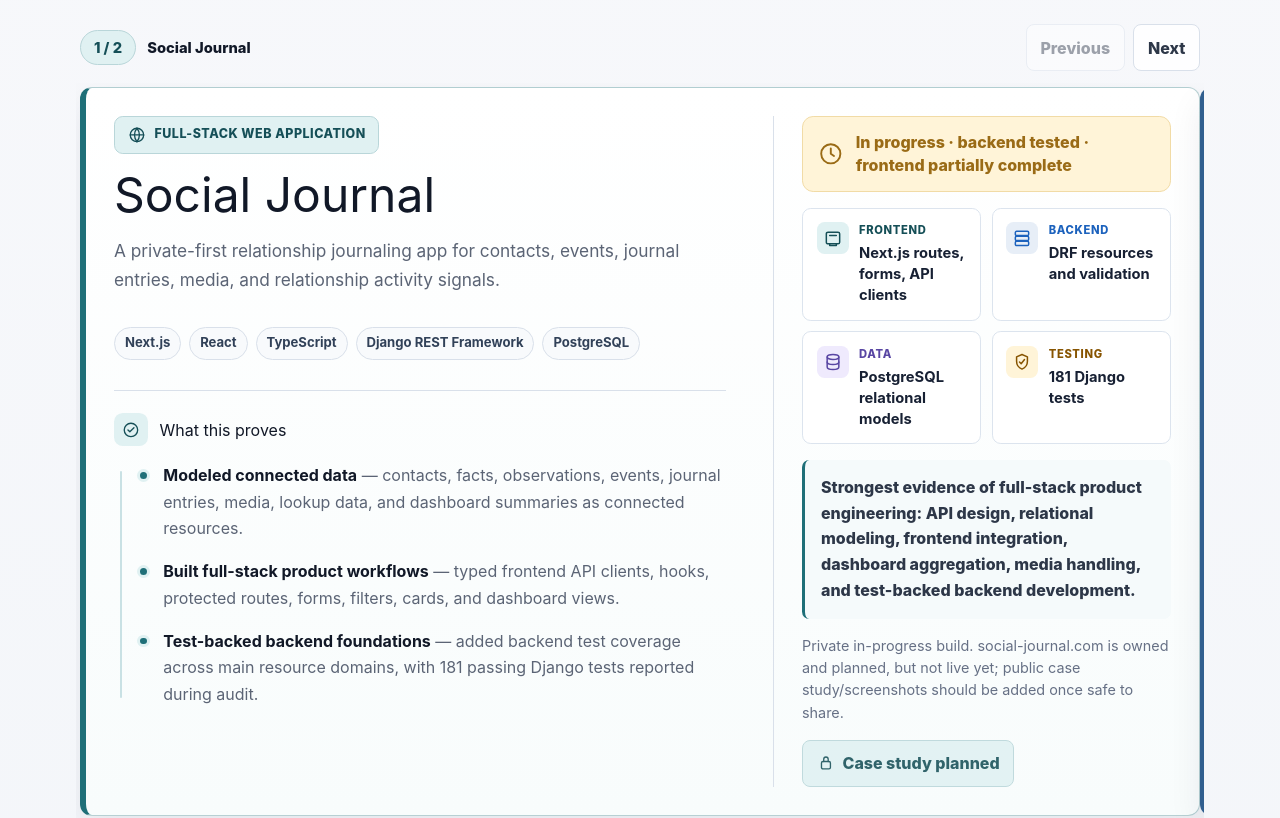
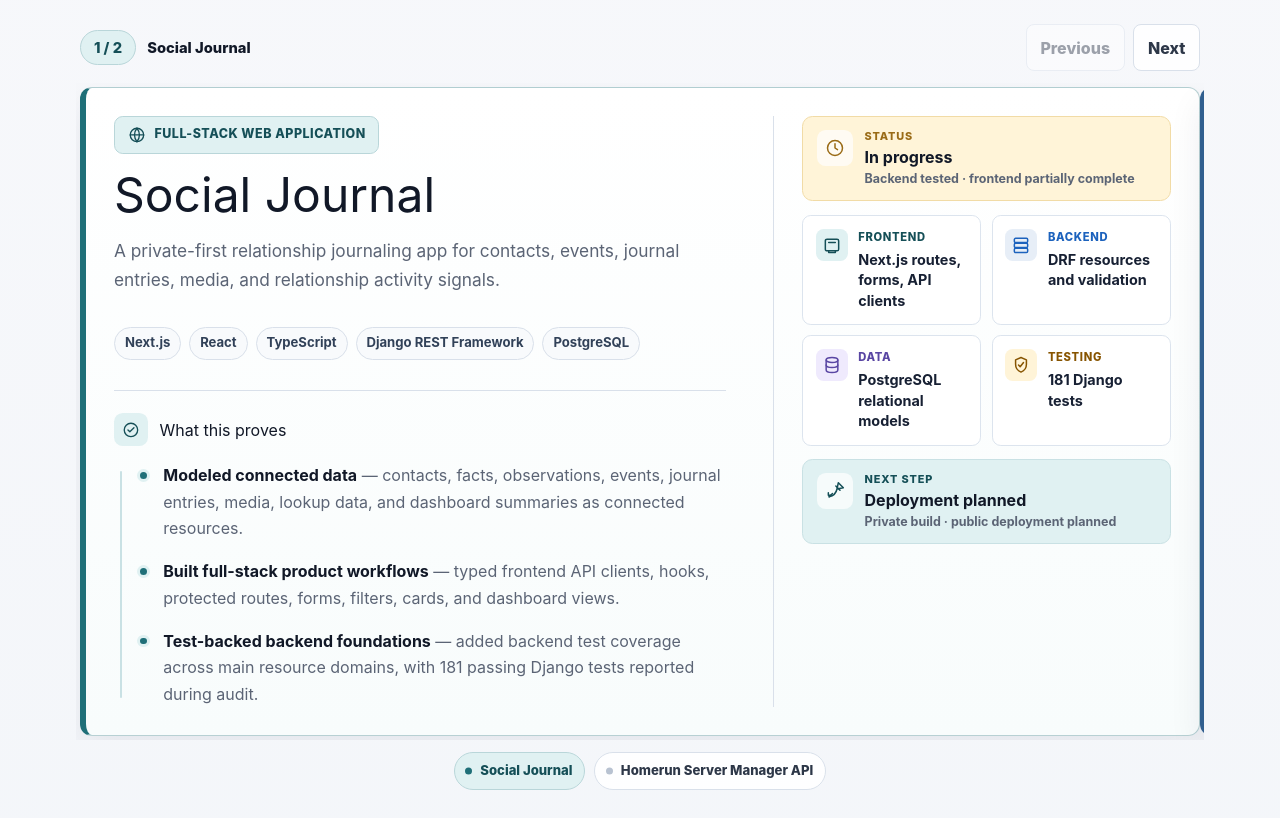
Before and after one commit to gagefulwood/portfolio-website, a Next.js app in the folder gagefulwood.com/: page / in a window 1280 px wide. Shown: the part 2020-2838 px from the top of the page. Built offline with nearby package versions, Linux system fonts and the light colour scheme.

Commit message:
magnetism patch - still bugged

```diff
--- a/gagefulwood.com/src/app/components/navbar.tsx
+++ b/gagefulwood.com/src/app/components/navbar.tsx
@@ -1,6 +1,36 @@
+"use client";
+
 import Link from "next/link";
+import { MouseEvent } from "react";
+import { usePathname } from "next/navigation";
+
+const sectionLinks = [
+  { href: "/#focus", id: "focus", label: "Focus" },
+  { href: "/#projects", id: "projects", label: "Projects" },
+  { href: "/#skills", id: "skills", label: "Skills" },
+  { href: "/#contact", id: "contact", label: "Contact" },
+];
 
 export default function Navbar() {
+  const pathname = usePathname();
+
+  const handleSectionClick = (
+    event: MouseEvent<HTMLAnchorElement>,
+    sectionId: string,
+  ) => {
+    if (pathname !== "/") return;
+
+    const target = document.getElementById(sectionId);
+    if (!target) return;
+
+    event.preventDefault();
+    window.dispatchEvent(
+      new CustomEvent("portfolio:navigate-section", {
+        detail: { sectionId },
+      }),
+    );
+  };
+
   return (
     <nav className="site-nav" aria-label="Primary navigation">
       <div className="nav-inner">
@@ -8,10 +38,15 @@
           Gage Fulwood
         </Link>
         <div className="nav-links">
-          <Link href="/#focus">Focus</Link>
-          <Link href="/#projects">Projects</Link>
-          <Link href="/#skills">Skills</Link>
-          <Link href="/#contact">Contact</Link>
+          {sectionLinks.map((link) => (
+            <Link
+              key={link.id}
+              href={link.href}
+              onClick={(event) => handleSectionClick(event, link.id)}
+            >
+              {link.label}
+            </Link>
+          ))}
         </div>
       </div>
     </nav>
--- a/gagefulwood.com/src/app/components/project-card.tsx
+++ b/gagefulwood.com/src/app/components/project-card.tsx
@@ -6,7 +6,7 @@
   featured?: boolean;
 };
 
-function SmallIcon({ type }: { type: "category" | "proof" | "status" | "lock" }) {
+function SmallIcon({ type }: { type: "category" | "proof" | "status" | "next" }) {
   if (type === "category") {
     return (
       <svg viewBox="0 0 24 24" aria-hidden="true">
@@ -36,10 +36,21 @@
     );
   }
 
+  if (type === "next") {
+    return (
+      <svg viewBox="0 0 24 24" aria-hidden="true">
+        <path d="M5 19c4.8-1 8.4-4.6 9.4-9.4L16 2l3 3 3 3-7.6 1.6" />
+        <path d="M9 15 5 19" />
+        <path d="M7 17H4v-3" />
+        <path d="M13 6 18 11" />
+      </svg>
+    );
+  }
+
   return (
     <svg viewBox="0 0 24 24" aria-hidden="true">
-      <rect x="6" y="10" width="12" height="10" rx="2" />
-      <path d="M9 10V7a3 3 0 0 1 6 0v3" />
+      <circle cx="12" cy="12" r="9" />
+      <path d="m8 12 2.5 2.5L16 9" />
     </svg>
   );
 }
@@ -122,10 +133,16 @@
         </div>
       </div>
 
-      <aside className="project-case-study__aside">
+      <aside className="project-side-panel">
         <div className="project-status">
-          <SmallIcon type="status" />
-          <span>{project.status}</span>
+          <span className="project-panel-card__icon" aria-hidden="true">
+            <SmallIcon type="status" />
+          </span>
+          <div>
+            <span>{project.status.label}</span>
+            <strong>{project.status.value}</strong>
+            <p>{project.status.detail}</p>
+          </div>
         </div>
 
         <div className="project-evidence-grid">
@@ -145,23 +162,16 @@
           ))}
         </div>
 
-        <p className="takeaway">{project.takeaway}</p>
-        <p className="project-note">{project.note}</p>
-
-        {project.links.length > 0 ? (
-          <div className="link-row">
-            {project.links.map((link) => (
-              <a key={link.href} href={link.href} target="_blank" rel="noreferrer">
-                {link.label}
-              </a>
-            ))}
+        <div className="project-next-step">
+          <span className="project-panel-card__icon" aria-hidden="true">
+            <SmallIcon type="next" />
+          </span>
+          <div>
+            <span>{project.nextStep.label}</span>
+            <strong>{project.nextStep.value}</strong>
+            <p>{project.nextStep.detail}</p>
           </div>
-        ) : (
-          <button className="project-action" type="button" disabled>
-            <SmallIcon type="lock" />
-            {project.actionLabel}
-          </button>
-        )}
+        </div>
       </aside>
     </article>
   );
--- a/gagefulwood.com/src/app/data/projects.ts
+++ b/gagefulwood.com/src/app/data/projects.ts
@@ -9,6 +9,20 @@
   accent: "teal" | "blue" | "purple" | "amber";
 };
 
+export type ProjectStatus = {
+  label: string;
+  value: string;
+  detail: string;
+  accent: "amber";
+};
+
+export type ProjectNextStep = {
+  label: string;
+  value: string;
+  detail: string;
+  accent: "teal";
+};
+
 export type ProjectProofPoint = {
   lead: string;
   detail: string;
@@ -17,14 +31,12 @@
 export type Project = {
   title: string;
   category: string;
-  status: string;
+  status: ProjectStatus;
   stack: string[];
   summary: string;
   proofPoints: ProjectProofPoint[];
   evidence: ProjectEvidence[];
-  note: string;
-  actionLabel: string;
-  takeaway: string;
+  nextStep: ProjectNextStep;
   links: ProjectLink[];
 };
 
@@ -32,7 +44,12 @@
   {
     title: "Social Journal",
     category: "Full-stack web application",
-    status: "In progress · backend tested · frontend partially complete",
+    status: {
+      label: "Status",
+      value: "In progress",
+      detail: "Backend tested · frontend partially complete",
+      accent: "amber",
+    },
     stack: [
       "Next.js",
       "React",
@@ -81,17 +98,23 @@
         accent: "amber",
       },
     ],
-    note:
-      "Private in-progress build. social-journal.com is owned and planned, but not live yet; public case study/screenshots should be added once safe to share.",
-    actionLabel: "Case study planned",
-    takeaway:
-      "Strongest evidence of full-stack product engineering: API design, relational modeling, frontend integration, dashboard aggregation, media handling, and test-backed backend development.",
+    nextStep: {
+      label: "Next step",
+      value: "Deployment planned",
+      detail: "Private build · public deployment planned",
+      accent: "teal",
+    },
     links: [],
   },
   {
     title: "Homerun Server Manager API",
     category: "Take-home backend assignment",
-    status: "Completed local backend assignment",
+    status: {
+      label: "Status",
+      value: "Completed locally",
+      detail: "Backend assignment · not production deployed",
+      accent: "amber",
+    },
     stack: ["Python", "Django", "DRF", "PostgreSQL", "Docker", "Gunicorn"],
     summary:
       "A Dockerized Django REST Framework API for managing devices, servers, generated subdomains, and server status transitions.",
@@ -118,11 +141,12 @@
       { label: "Infra", value: "Docker Compose + Gunicorn", accent: "blue" },
       { label: "Tests", value: "23 backend tests", accent: "amber" },
     ],
-    note:
-      "Not a production system. Public repository and sharing details should be confirmed before linking.",
-    actionLabel: "Repository pending confirmation",
-    takeaway:
-      "Demonstrates ability to read a backend spec, model stateful API behavior, implement validation-heavy endpoints, containerize services, and cover business logic with tests.",
+    nextStep: {
+      label: "Next step",
+      value: "Repo confirmation pending",
+      detail: "Local build · public sharing pending confirmation",
+      accent: "teal",
+    },
     links: [],
   },
 ];
--- a/gagefulwood.com/src/app/globals.css
+++ b/gagefulwood.com/src/app/globals.css
@@ -30,6 +30,16 @@
   scroll-padding-top: var(--nav-height);
 }
 
+html[data-magnetic-scrolling="true"] {
+  scroll-behavior: auto;
+  scroll-snap-type: none;
+}
+
+html[data-carousel-interaction="true"] {
+  scroll-behavior: auto;
+  scroll-snap-type: none;
+}
+
 body {
   margin: 0;
   background:
@@ -714,7 +724,7 @@
 }
 
 .project-case-study__main,
-.project-case-study__aside {
+.project-side-panel {
   min-width: 0;
 }
 
@@ -725,10 +735,10 @@
   padding-right: 1.2rem;
 }
 
-.project-case-study__aside {
+.project-side-panel {
   display: grid;
   align-content: start;
-  gap: 1rem;
+  gap: 0.85rem;
   border-left: 1px solid var(--border);
   padding-left: 1.75rem;
 }
@@ -753,7 +763,7 @@
 .project-case-study__category svg,
 .project-status svg,
 .project-proof__heading svg,
-.project-action svg {
+.project-next-step svg {
   width: 1.12rem;
   height: 1.12rem;
   fill: none;
@@ -913,20 +923,70 @@
 .project-status {
   display: grid;
   grid-template-columns: auto minmax(0, 1fr);
-  gap: 0.75rem;
-  align-items: center;
+  gap: 0.7rem;
+  align-items: start;
   border: 1px solid #f1dba6;
-  border-radius: 0.7rem;
+  border-radius: 0.65rem;
   background: var(--amber-soft);
   color: var(--amber);
-  padding: 0.85rem 0.95rem;
-  font-weight: 800;
-  line-height: 1.45;
-}
-
-.project-status svg {
-  width: 1.6rem;
-  height: 1.6rem;
+  padding: 0.8rem 0.9rem;
+}
+
+.project-next-step {
+  display: grid;
+  grid-template-columns: auto minmax(0, 1fr);
+  gap: 0.7rem;
+  align-items: start;
+  border: 1px solid #c9e1e4;
+  border-radius: 0.65rem;
+  background: var(--accent-soft);
+  color: var(--accent-strong);
+  padding: 0.8rem 0.9rem;
+}
+
+.project-panel-card__icon {
+  display: inline-flex;
+  align-items: center;
+  justify-content: center;
+  width: 2.25rem;
+  height: 2.25rem;
+  border-radius: 0.55rem;
+  background: rgba(255, 255, 255, 0.7);
+  color: currentColor;
+}
+
+.project-panel-card__icon svg {
+  width: 1.25rem;
+  height: 1.25rem;
+}
+
+.project-status span:not(.project-panel-card__icon),
+.project-next-step span:not(.project-panel-card__icon) {
+  display: block;
+  margin-bottom: 0.25rem;
+  color: currentColor;
+  font-size: 0.68rem;
+  font-weight: 850;
+  letter-spacing: 0.08em;
+  line-height: 1.2;
+  text-transform: uppercase;
+}
+
+.project-status strong,
+.project-next-step strong {
+  display: block;
+  color: #111827;
+  font-size: 1rem;
+  line-height: 1.28;
+}
+
+.project-status p,
+.project-next-step p {
+  margin: 0.2rem 0 0;
+  color: var(--muted);
+  font-size: 0.78rem;
+  font-weight: 700;
+  line-height: 1.35;
 }
 
 .project-evidence-grid {
@@ -946,7 +1006,8 @@
   border: 1px solid #dce4ee;
   border-radius: 0.55rem;
   background: #ffffff;
-  padding: 0.85rem;
+  min-height: 5.75rem;
+  padding: 0.8rem;
 }
 
 .project-evidence-card--teal {
@@ -1007,51 +1068,14 @@
 .project-evidence-card strong {
   display: block;
   color: var(--foreground);
-  font-size: 0.92rem;
+  font-size: 0.9rem;
   line-height: 1.42;
-}
-
-.takeaway {
-  margin: 0;
-  border-left: 3px solid var(--accent);
-  border-radius: 0.45rem;
-  background: #f5fafb;
-  padding: 0.9rem 1rem;
-  color: var(--ink-soft);
-  font-weight: 760;
-  line-height: 1.62;
-}
-
-.project-note {
-  margin: 0;
-  color: #667085;
-  font-size: 0.9rem;
-  line-height: 1.55;
 }
 
 .link-placeholder {
   border-radius: 0.45rem;
   color: #667085;
   font-weight: 700;
-}
-
-.project-action {
-  display: inline-flex;
-  align-items: center;
-  justify-content: center;
-  width: fit-content;
-  gap: 0.5rem;
-  border: 1px solid #b9d6d9;
-  border-radius: 0.5rem;
-  background: var(--accent-soft);
-  color: var(--accent-strong);
-  padding: 0.65rem 0.85rem;
-  font-weight: 800;
-  opacity: 0.88;
-}
-
-.project-action:disabled {
-  cursor: default;
 }
 
 .contact-layout {
@@ -1696,12 +1720,6 @@
   }
 }
 
-@media (min-width: 900px) {
-  html {
-    scroll-snap-type: y proximity;
-  }
-}
-
 @media (prefers-reduced-motion: reduce) {
   html {
     scroll-behavior: auto;
```
Also changed, not shown: gagefulwood.com/src/app/components/featured-projects-carousel.tsx (+14 -2 lines), gagefulwood.com/src/app/components/magnetic-scroll-controller.tsx (+192 -40 lines).
